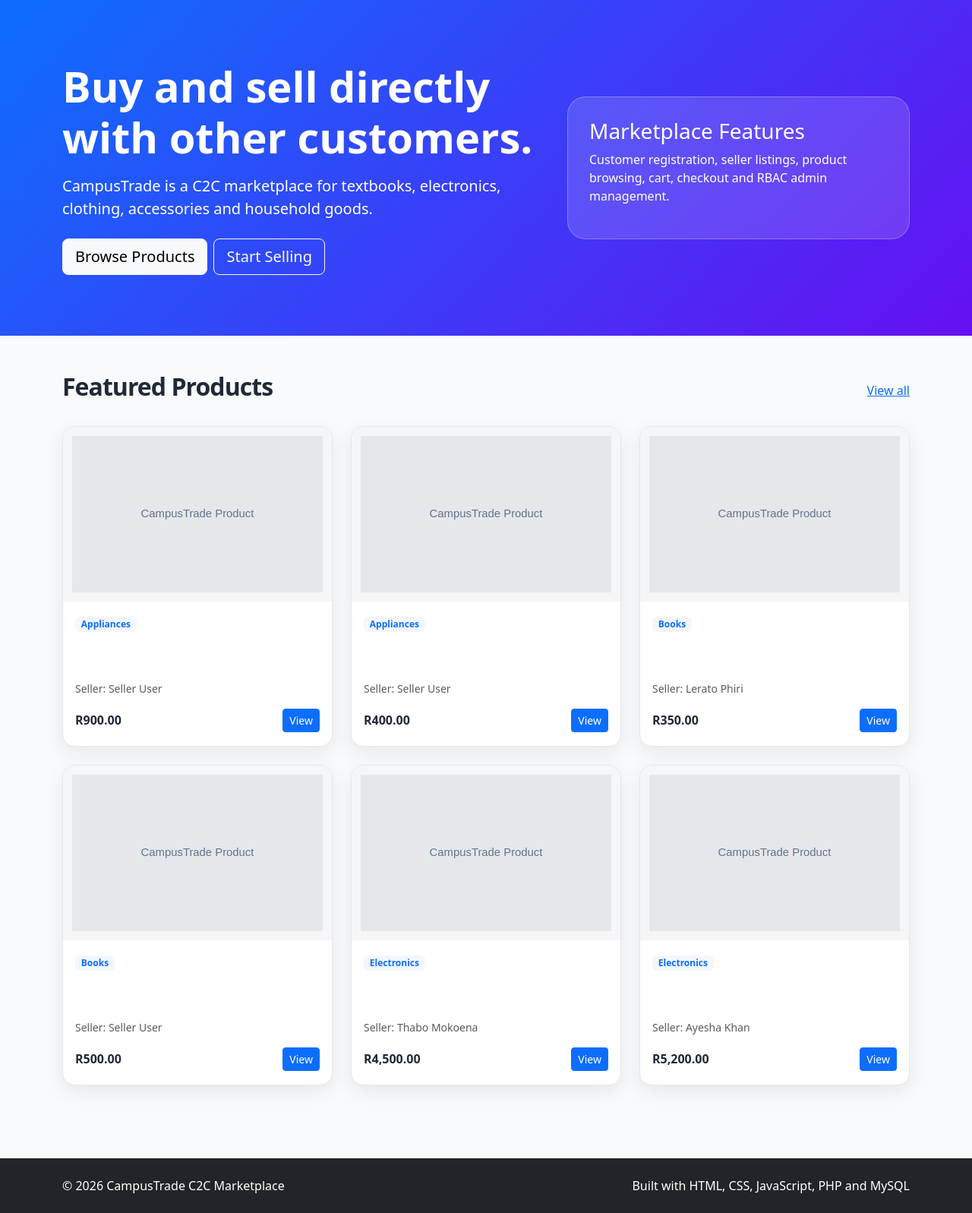
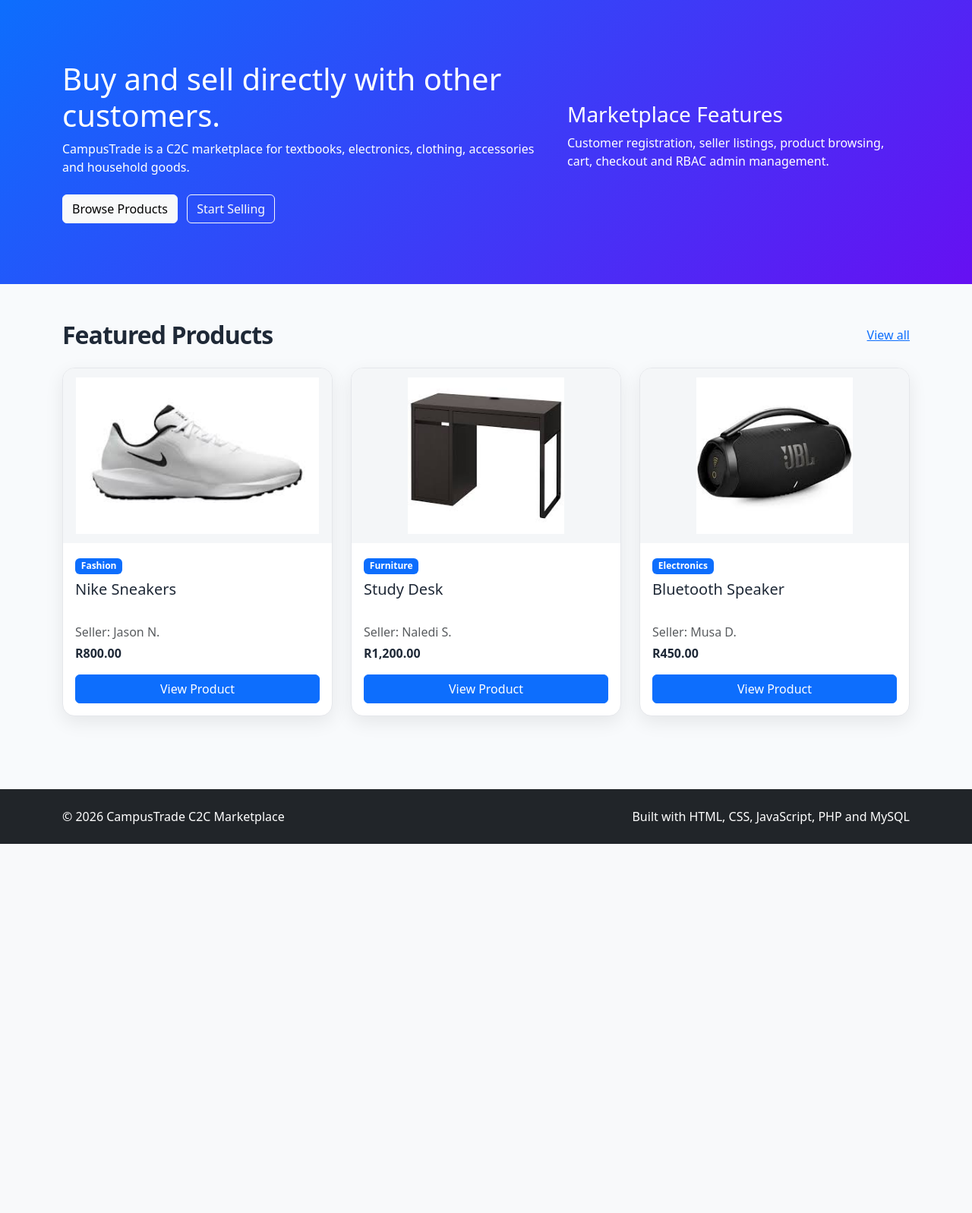
Before and after one commit to TaiwoAdigun1/campustrade-c2c-marketplace, a PHP site: page /index.php in a window 1280 px wide. Shown: the part 56-1653 px from the top of the page at 76% size. After the commit the page ends 1167 px from the top, so only its background shows below. Run offline with PHP 8.4, Linux system fonts and the light colour scheme; data comes from the database, SQL or seed files in the repository; data that the repository does not hold is empty.

Commit message:
index.php

```diff
--- a/index.php
+++ b/index.php
@@ -1,34 +1,86 @@
-<?php include 'includes/db.php'; include 'includes/header.php'; ?>
+<?php
+require_once 'includes/header.php';
+?>
+
 <section class="hero">
     <div class="container">
         <div class="row align-items-center g-4">
-      <div class="col-lg-7">
-        <h1 class="display-4 fw-bold">Buy and sell directly with other customers.</h1>
-        <p class="lead mt-3">CampusTrade is a C2C marketplace for textbooks, electronics, clothing, accessories and household goods.</p>
-        <div class="d-flex gap-2 mt-4 flex-wrap">
-          <a href="products.php" class="btn btn-light btn-lg">Browse Products</a>
-          <a href="sell-product.php" class="btn btn-outline-light btn-lg">Start Selling</a>
+            <div class="col-md-7">
+                <h1>Buy and sell directly with other customers.</h1>
+                <p>
+                    CampusTrade is a C2C marketplace for textbooks, electronics,
+                    clothing, accessories and household goods.
+                </p>
+
+                <div class="mt-4">
+                    <a href="/products.php" class="btn btn-light me-2">Browse Products</a>
+                    <a href="/sell-product.php" class="btn btn-outline-light">Start Selling</a>
                 </div>
             </div>
-      <div class="col-lg-5"><div class="hero-card"><h3>Marketplace Features</h3><p>Customer registration, seller listings, product browsing, cart, checkout and RBAC admin management.</p></div></div>
+
+            <div class="col-md-5">
+                <div class="feature-box">
+                    <h3>Marketplace Features</h3>
+                    <p>
+                        Customer registration, seller listings, product browsing,
+                        cart, checkout and RBAC admin management.
+                    </p>
+                </div>
+            </div>
         </div>
     </div>
 </section>
+
 <section class="container py-5">
-  <div class="d-flex justify-content-between align-items-center mb-4"><h2 class="section-title">Featured Products</h2><a href="products.php">View all</a></div>
+    <div class="d-flex justify-content-between align-items-center mb-4">
+        <h2 class="section-title mb-0">Featured Products</h2>
+        <a href="/products.php">View all</a>
+    </div>
+
     <div class="row g-4">
-  <?php
-    $sql = "SELECT p.*, c.category_name, u.full_name FROM products p JOIN categories c ON p.category_id=c.category_id JOIN users u ON p.seller_id=u.user_id WHERE p.status='Approved' ORDER BY p.created_at DESC LIMIT 6";
-    $result = mysqli_query($conn, $sql);
-    while($row = mysqli_fetch_assoc($result)):
-  ?>
+
         <div class="col-md-4">
             <div class="product-card">
-        <img class="product-img" src="<?php echo htmlspecialchars($row['product_image'] ?: 'assets/images/placeholder.svg'); ?>" alt="Product image">
-        <div class="p-3"><span class="badge badge-soft mb-2"><?php echo htmlspecialchars($row['category_name']); ?></span><h5><?php echo htmlspecialchars($row['product_name']); ?></h5><p class="text-muted small">Seller: <?php echo htmlspecialchars($row['full_name']); ?></p><div class="d-flex justify-content-between align-items-center"><strong>R<?php echo number_format($row['price'],2); ?></strong><a class="btn btn-primary btn-sm" href="product-details.php?id=<?php echo $row['product_id']; ?>">View</a></div></div>
+                <img src="/assets/images/sneakers.jpg" class="product-img" alt="Nike Sneakers">
+                <div class="p-3">
+                    <span class="badge bg-primary mb-2">Fashion</span>
+                    <h5>Nike Sneakers</h5>
+                    <p class="text-muted mb-1">Seller: Jason N.</p>
+                    <p class="fw-bold">R800.00</p>
+                    <a href="/product-details.php?id=4" class="btn btn-primary w-100">View Product</a>
                 </div>
             </div>
-  <?php endwhile; ?>
+        </div>
+
+        <div class="col-md-4">
+            <div class="product-card">
+                <img src="/assets/images/desk.jpg" class="product-img" alt="Study Desk">
+                <div class="p-3">
+                    <span class="badge bg-primary mb-2">Furniture</span>
+                    <h5>Study Desk</h5>
+                    <p class="text-muted mb-1">Seller: Naledi S.</p>
+                    <p class="fw-bold">R1,200.00</p>
+                    <a href="/product-details.php?id=5" class="btn btn-primary w-100">View Product</a>
+                </div>
+            </div>
+        </div>
+
+        <div class="col-md-4">
+            <div class="product-card">
+                <img src="/assets/images/speaker.jpg" class="product-img" alt="Bluetooth Speaker">
+                <div class="p-3">
+                    <span class="badge bg-primary mb-2">Electronics</span>
+                    <h5>Bluetooth Speaker</h5>
+                    <p class="text-muted mb-1">Seller: Musa D.</p>
+                    <p class="fw-bold">R450.00</p>
+                    <a href="/product-details.php?id=6" class="btn btn-primary w-100">View Product</a>
+                </div>
+            </div>
+        </div>
+
     </div>
 </section>
-<?php include 'includes/footer.php'; ?>
+
+<?php
+require_once 'includes/footer.php';
+?>
```
Lines whose indentation alone changed are shown as unchanged.
